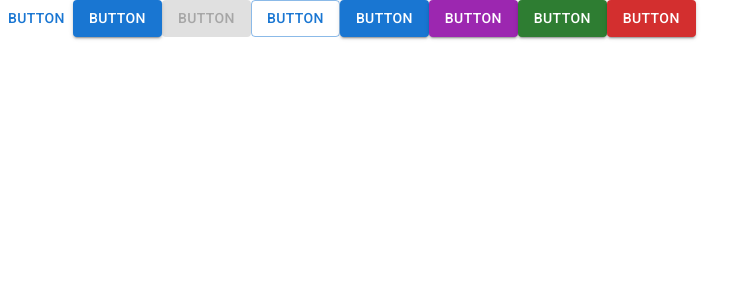
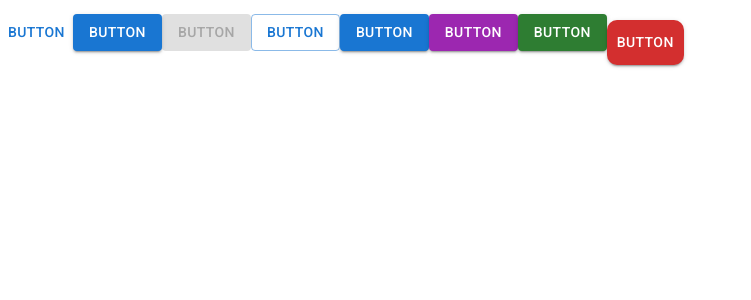
Before and after one commit to pavitpim40/react-ecosystem, a React (Vite) app: page / in a window 1280 px wide. Shown: the top 300 px of the page, without its empty margins (0-751 px from the left). Built offline with nearby package versions, Linux system fonts and the light colour scheme.

Commit message:
custom props

```diff
--- a/src/main.jsx
+++ b/src/main.jsx
@@ -22,7 +22,12 @@ function App() {
       <Button variant='contained' color='success'>
         button
       </Button>
-      <Button variant='contained' color='error' onClick={() => alert('Clicked')}>
+      <Button
+        variant='contained'
+        color='error'
+        onClick={() => alert('Clicked')}
+        sx={{ padding: '10px', marginTop: '20px', borderRadius: '10px' }}
+      >
         button
       </Button>
     </div>
```
